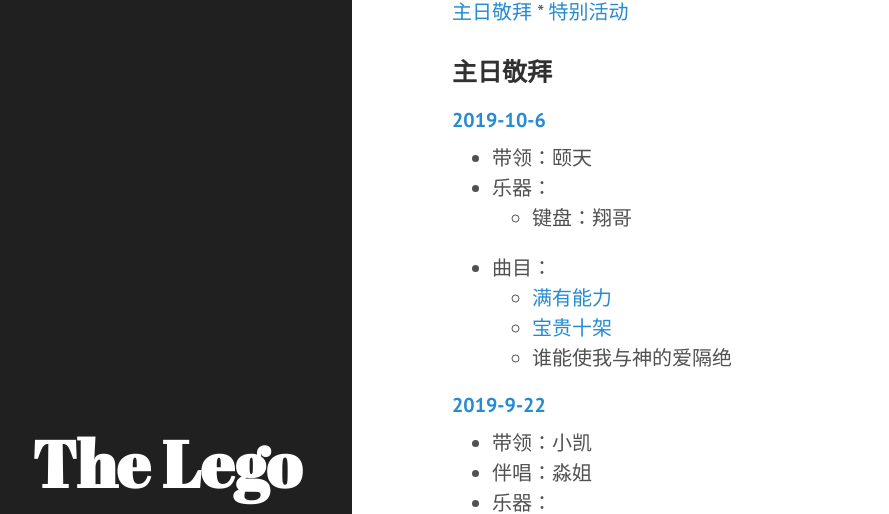
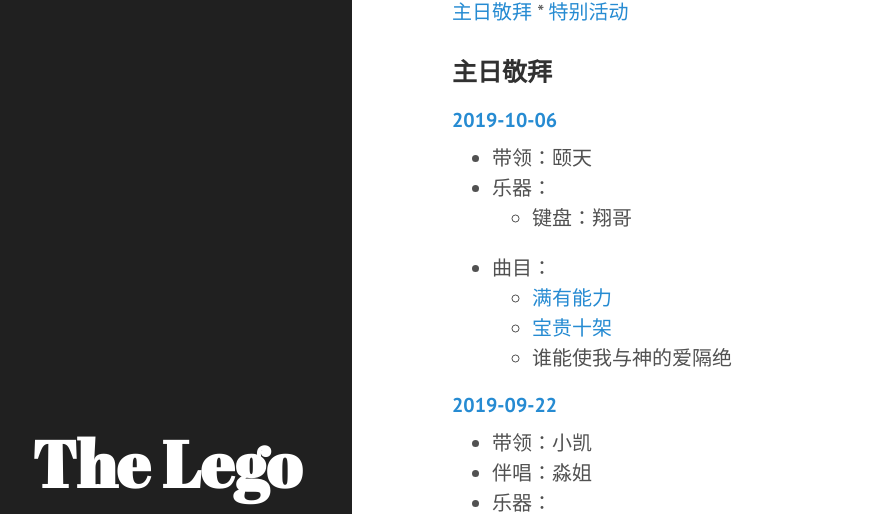
Before and after one commit to Lego-Songbook/lego-songbook-archived, a Jekyll site: the page built from docs/past-services.md, in a window 1280 px wide and 1098 px high. Shown: the part 143-657 px from the top of the window, without its empty margins (8-897 px from the left). Built offline with Jekyll 4.4.1, drawn with Linux system fonts in a browser that asks for light colours.

Commit message:
Make the dates conform to yaml std

```diff
--- a/docs/_data/past_services.yaml
+++ b/docs/_data/past_services.yaml
@@ -1,4 +1,4 @@
-- date: 2019-10-6
+- date: 2019-10-06
   lead_singer: 颐天
   vocals: null
   instrumentation:
@@ -9,7 +9,7 @@
       - 宝贵十架
       - 谁能使我与神的爱隔绝
 
-- date: 2019-9-22
+- date: 2019-09-22
   lead_singer: 小凯
   vocals: 淼姐
   instrumentation:
```
